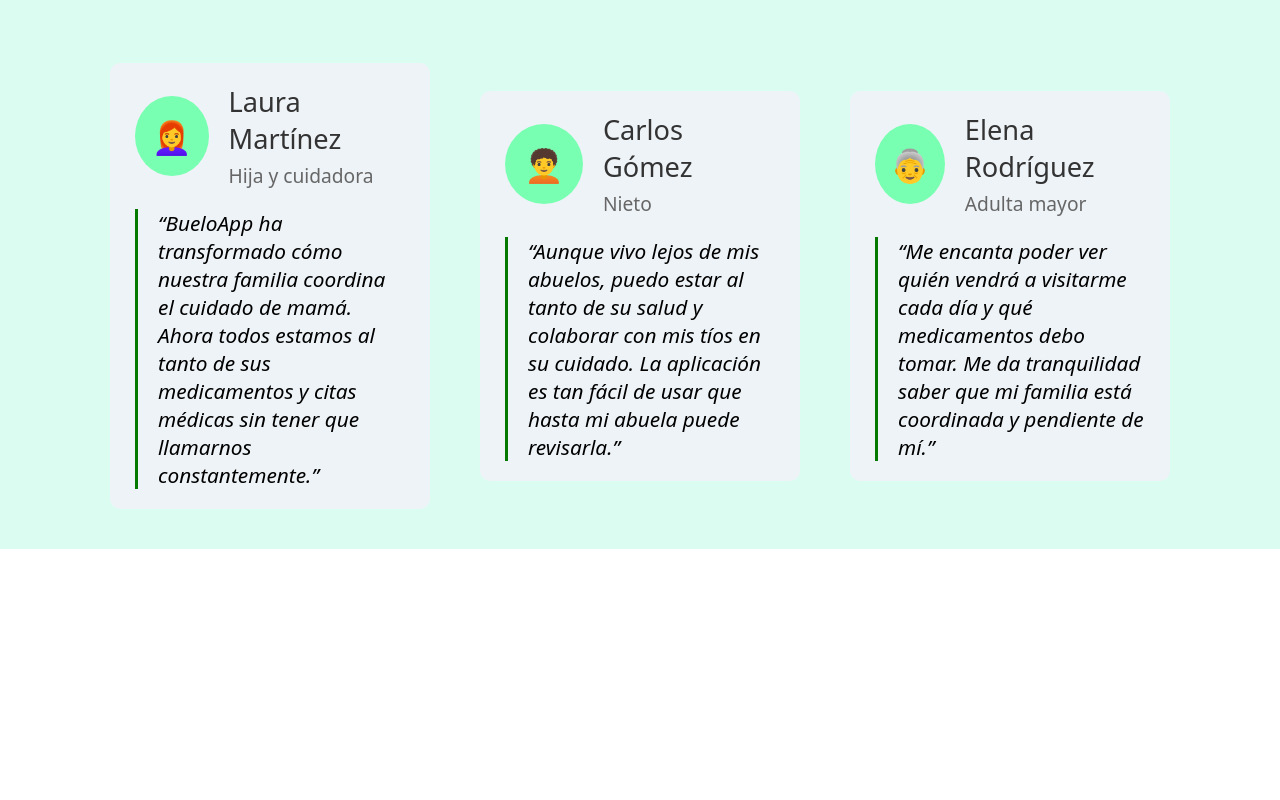
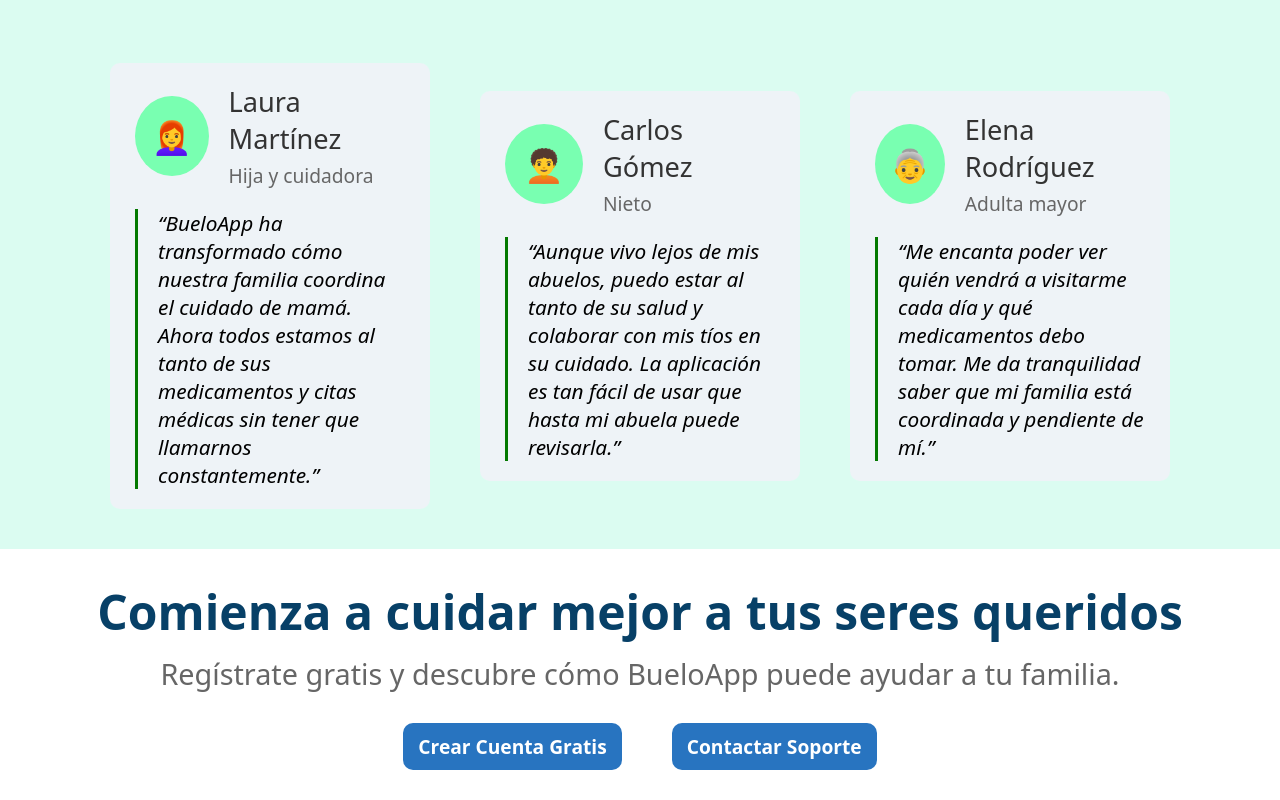
Before and after one commit to LautyDeveloper/buelo-landing, a React (Vite) app: page / in a window 1280 px wide. Shown: the part 1835-2635 px from the top of the page. Before the commit the page ends 2384 px from the top, so only its background shows below. Built offline with nearby package versions, Linux system fonts and the light colour scheme.

Commit message:
Desarrollo del Separador

```diff
--- a/src/App.jsx
+++ b/src/App.jsx
@@ -3,6 +3,7 @@ import AboutUs from "./views/about-us/about-us";
 import Hero from "./views/Hero/Hero";
 import "./css/vars.css";
 import Testimonials from "./views/testimonials/testimonials";
+import Separator from "./views/separator/separator";
 
 function App() {
   return (
@@ -10,6 +11,7 @@ function App() {
       <Hero />
       <AboutUs />
       <Testimonials />
+      <Separator />
     </>
   );
 }
--- /dev/null
+++ b/src/views/separator/separator.css
@@ -0,0 +1,57 @@
+.separator {
+  max-width: 100vw;
+  height: auto;
+  padding: 30px 20px;
+  display: grid;
+  place-items: center;
+  gap: 30px;
+}
+
+.separator .separator-header {
+  display: grid;
+  place-items: center;
+  text-align: center;
+  gap: 10px;
+  width: 100%;
+}
+.separator .separator-header h3 {
+  font-size: 2rem;
+  color: var(--destacatedText);
+}
+.separator .separator-header p {
+  color: var(--secondaryFontColor);
+  font-size: 1.5rem;
+}
+
+.separator .separator-buttons-container {
+  display: flex;
+  justify-content: space-between;
+  align-items: center;
+  gap: 30px;
+}
+.separator .separator-buttons-container button {
+  padding: 15px 20px;
+  font-size: 1rem;
+  border: none;
+  outline: none;
+  background-color: var(--CTAColor);
+  color: white;
+  font-weight: 700;
+  border-radius: 10px;
+}
+
+@media (min-width: 768px) {
+  .separator .separator-header h3 {
+    font-size: 3rem;
+  }
+  .separator .separator-header p {
+    font-size: 1.8rem;
+  }
+  .separator .separator-buttons-container {
+    gap: 50px;
+  }
+  .separator .separator-buttons-container button {
+    font-size: 1.2rem;
+    padding: 10px 15px;
+  }
+}
--- /dev/null
+++ b/src/views/separator/separator.jsx
@@ -0,0 +1,18 @@
+import "./separator.css";
+
+export default function Separator() {
+  return (
+    <div className="separator">
+      <div className="separator-header">
+        <h3>Comienza a cuidar mejor a tus seres queridos</h3>
+        <p>
+          Regístrate gratis y descubre cómo BueloApp puede ayudar a tu familia.
+        </p>
+      </div>
+      <div className="separator-buttons-container">
+        <button>Crear Cuenta Gratis</button>
+        <button>Contactar Soporte</button>
+      </div>
+    </div>
+  );
+}
```
